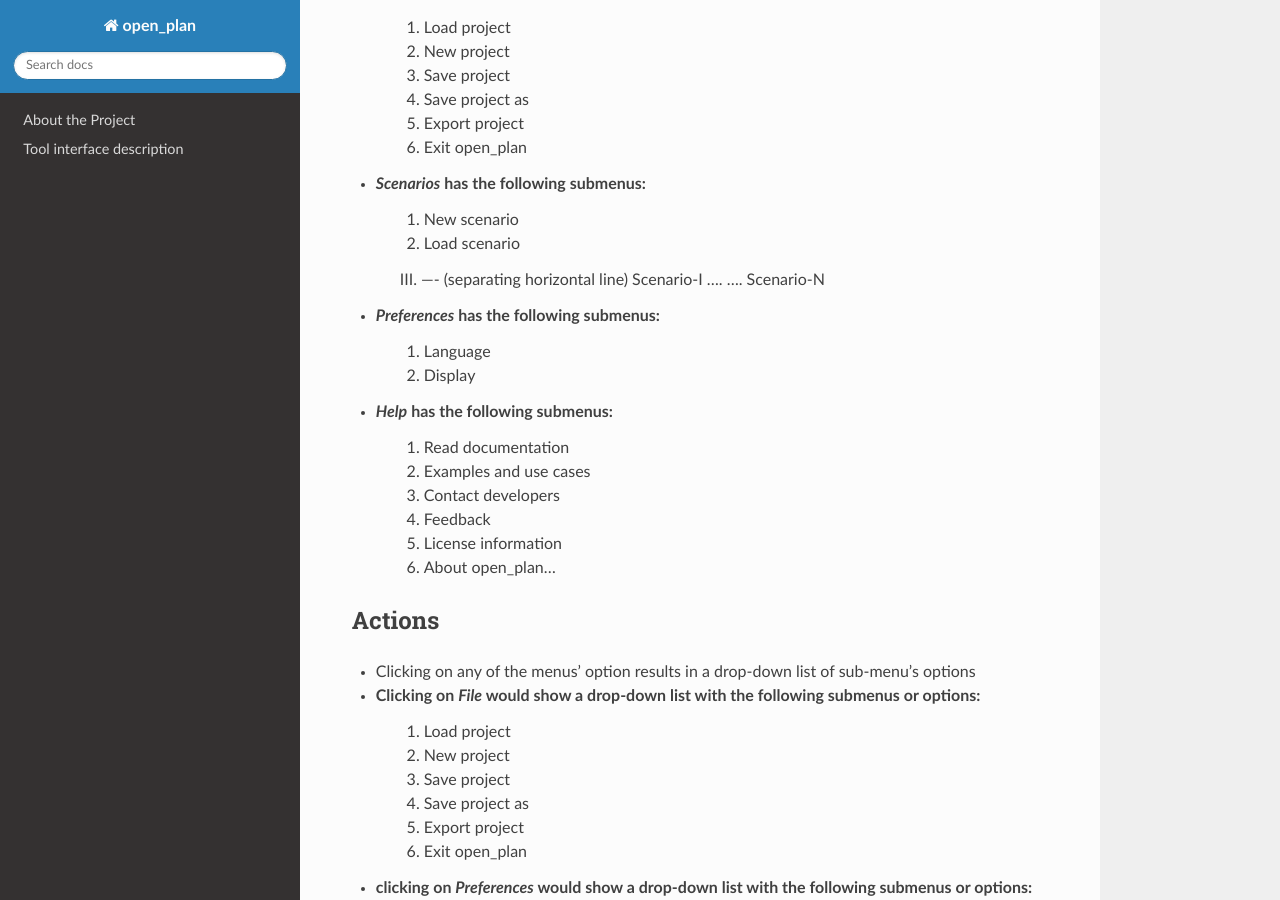
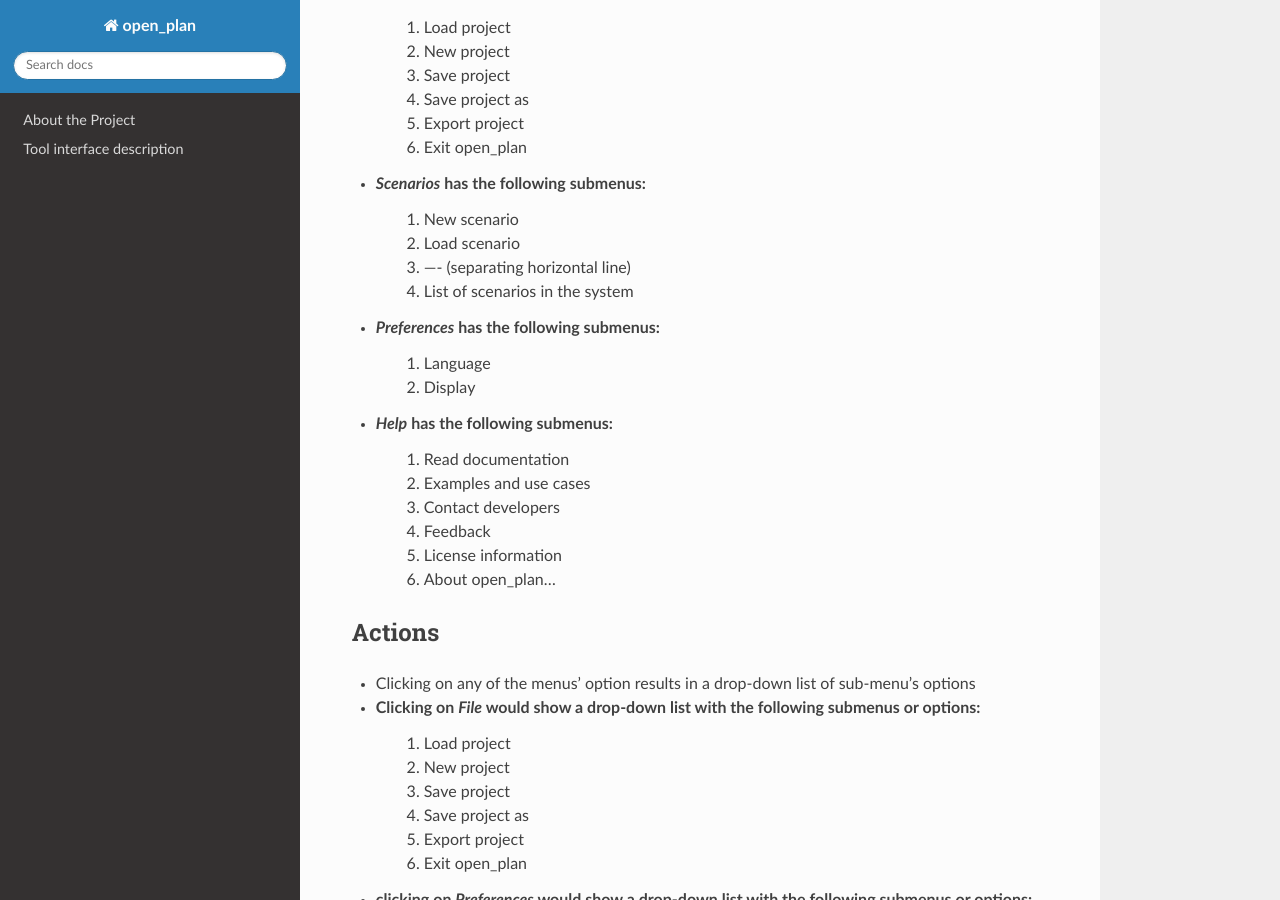
Before and after one commit to rl-institut/open_plan, a Sphinx documentation site: the page built from docs/view_components/menu_bar.rst, in a window 1280 px wide and 900 px high, scrolled down 428 px. Built offline with Sphinx 7.4.7 and the Read the Docs theme 2.0.0, drawn with Linux system fonts in a browser that asks for light colours; formulas are drawn with MathJax 3.

Commit message:
Fix list indent

```diff
--- a/docs/view_components/menu_bar.rst
+++ b/docs/view_components/menu_bar.rst
@@ -24,10 +24,8 @@
     I. New scenario
     II. Load scenario
     III. ---- (separating horizontal line)
-    Scenario-I
-    ....
-    ....
-    Scenario-N
+    IV. List of scenarios in the system
+
 * *Preferences* has the following submenus:
     I. Language
     II. Display
```
